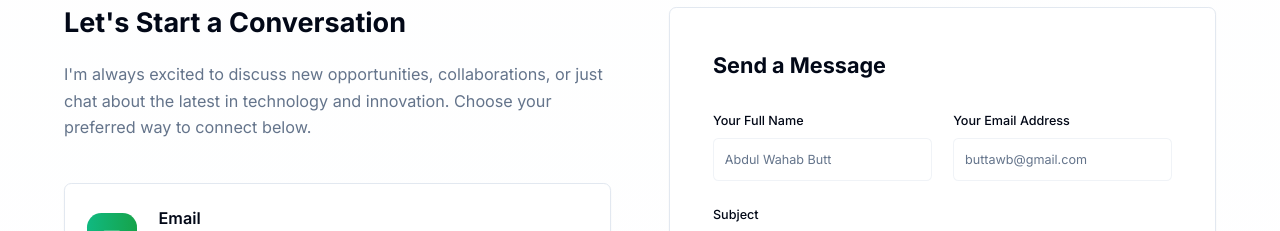
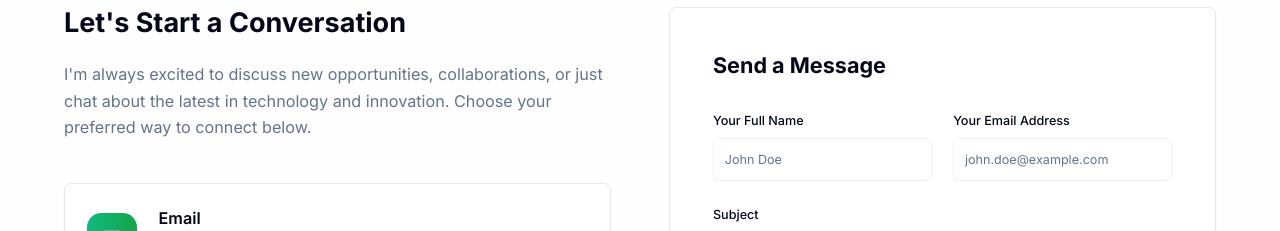
Before and after one commit to buttawb/liquid-dev-display, a React (Vite) app: page / in a window 1280 px wide. Shown: the part 6420-6651 px from the top of the page. Built offline with nearby package versions, Linux system fonts and the light colour scheme.

Commit message:
Update Contact.tsx

```diff
--- a/src/components/sections/Contact.tsx
+++ b/src/components/sections/Contact.tsx
@@ -185,7 +185,7 @@ export function Contact() {
                   </label>
                   <Input
                     id="name"
-                    placeholder="Abdul Wahab Butt"
+                    placeholder="John Doe"
                     required
                     name="name"
                     value={formData.name}
@@ -200,7 +200,7 @@ export function Contact() {
                   <Input
                     id="email"
                     type="email"
-                    placeholder="buttawb@gmail.com"
+                    placeholder="john.doe@example.com"
                     required
                     name="email"
                     value={formData.email}
```
